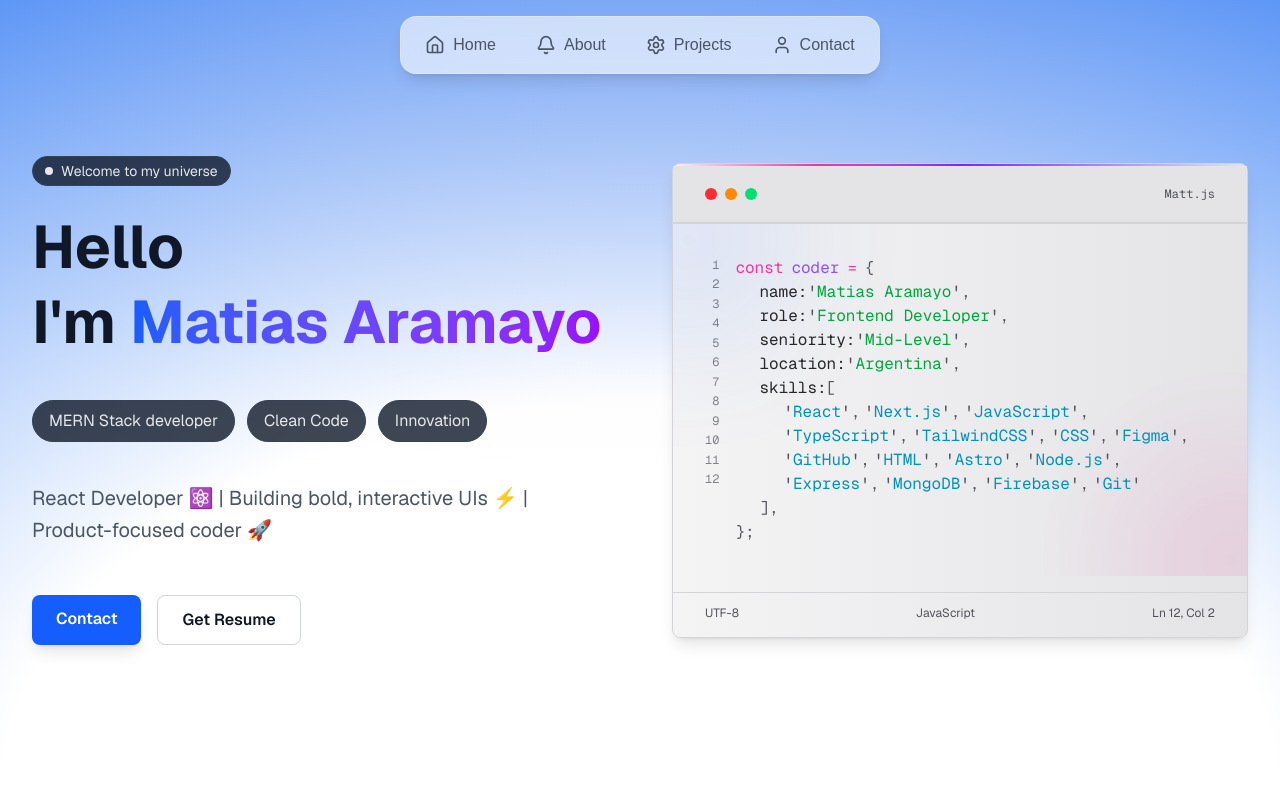
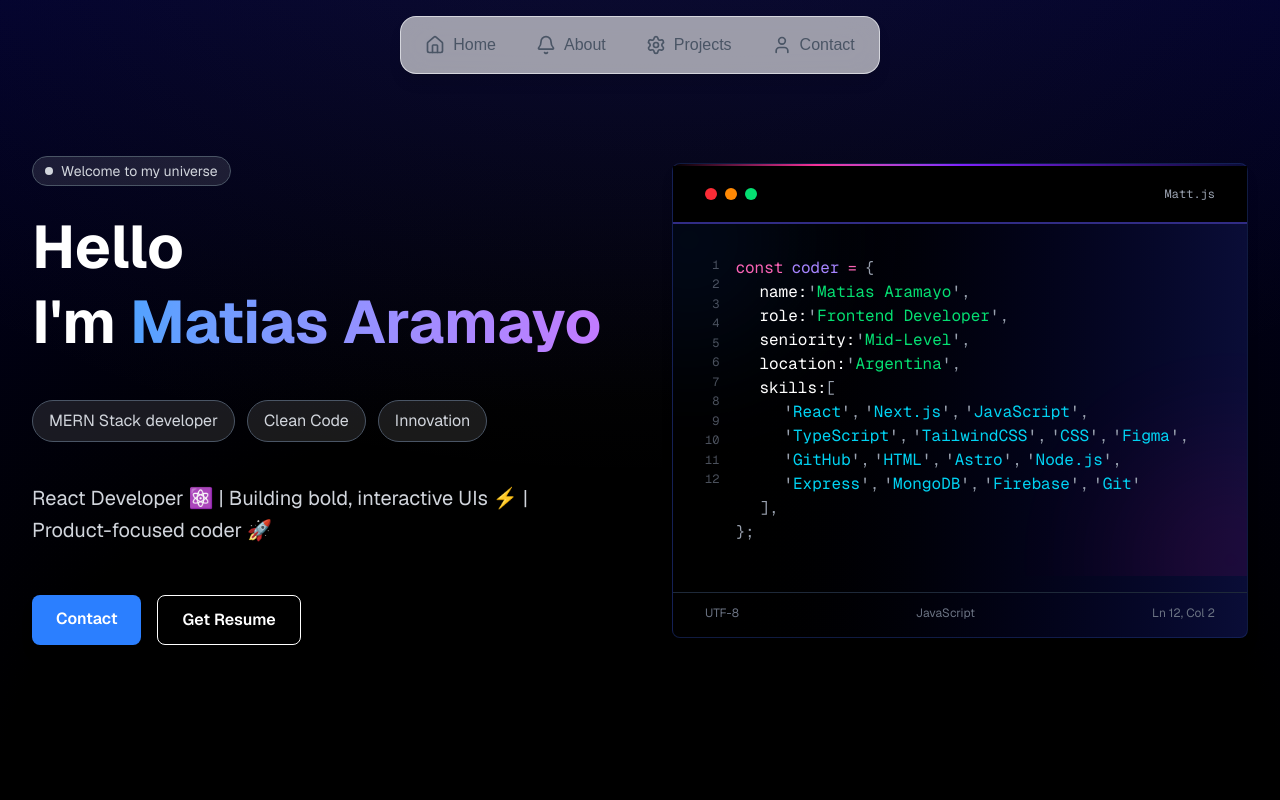
Before and after one commit to maramayo95/portfolio, a Next.js app: page / in a window 1280 px wide. Shown: the top 800 px of the page. Built offline with nearby package versions, Linux system fonts and the light colour scheme.

Commit message:
fix: Update gradient colors in AppearText and Navbar components for consistency

```diff
--- a/app/components/AppearText.tsx
+++ b/app/components/AppearText.tsx
@@ -10,31 +10,31 @@ export const AppearText = () => {
       className="text-xl md:text-2xl font-light leading-relaxed text-white mt-10"
     >
       Each project I’ve worked on tells a story of
-      <span className="bg-gradient-to-r from-blue-600 to-purple-600 dark:from-blue-400 dark:to-purple-400 bg-clip-text text-transparent">
+      <span className="bg-gradient-to-r from-blue-400 to-purple-400 bg-clip-text text-transparent">
         challenges faced
       </span>
       , solutions crafted, and{" "}
-      <span className="bg-gradient-to-r from-blue-600 to-purple-600 dark:from-blue-400 dark:to-purple-400 bg-clip-text text-transparent">
+      <span className="bg-gradient-to-r from-blue-400 to-purple-400 bg-clip-text text-transparent">
         lessons learned
       </span>
       . Whether leading{" "}
-      <span className="bg-gradient-to-r from-blue-600 to-purple-600 dark:from-blue-400 dark:to-purple-400 bg-clip-text text-transparent">
+      <span className="bg-gradient-to-r from-blue-400 to-purple-400 bg-clip-text text-transparent">
         frontend efforts
       </span>
       , diving deep into{" "}
-      <span className="bg-gradient-to-r from-blue-600 to-purple-600 dark:from-blue-400 dark:to-purple-400 bg-clip-text text-transparent">
+      <span className="bg-gradient-to-r from-blue-400 to-purple-400 bg-clip-text text-transparent">
         API integration
       </span>
       , or optimizing for{" "}
-      <span className="bg-gradient-to-r from-blue-600 to-purple-600 dark:from-blue-400 dark:to-purple-400 bg-clip-text text-transparent">
+      <span className="bg-gradient-to-r from-blue-400 to-purple-400 bg-clip-text text-transparent">
         performance
       </span>
       , I approach every task with{" "}
-      <span className="bg-gradient-to-r from-blue-600 to-purple-600 dark:from-blue-400 dark:to-purple-400 bg-clip-text text-transparent">
+      <span className="bg-gradient-to-r from-blue-400 to-purple-400 bg-clip-text text-transparent">
         focus
       </span>{" "}
       and{" "}
-      <span className="bg-gradient-to-r from-blue-600 to-purple-600 dark:from-blue-400 dark:to-purple-400 bg-clip-text text-transparent">
+      <span className="bg-gradient-to-r from-blue-400 to-purple-400 bg-clip-text text-transparent">
         curiosity
       </span>
       . Here are some highlights from my journey so far:
--- a/app/components/DownloadCv.tsx
+++ b/app/components/DownloadCv.tsx
@@ -12,7 +12,7 @@ export default function DownloadCV() {
   return (
     <button
       onClick={handleDownload}
-      className="px-6 py-3 cursor-pointer bg-transparent hover:bg-gray-100 dark:hover:bg-gray-800 border border-gray-300 dark:border-gray-600 text-gray-900 dark:text-white rounded-lg font-semibold transition-all duration-300 hover:scale-105 active:scale-95"
+      className="px-6 py-3 cursor-pointer bg-transparent hover:bg-gray-800 border b:border-gray-600 text-white rounded-lg font-semibold transition-all duration-300 hover:scale-105 active:scale-95"
     >
       Get Resume
     </button>
--- a/app/components/Hero.tsx
+++ b/app/components/Hero.tsx
@@ -1,23 +1,14 @@
 "use client";
 import React from "react";
-import Navbar from "./Navbar";
 import Link from "next/link";
 import DownloadCV from "./DownloadCv";
 
-// Self-contained SVG icon for the "Welcome" badge
 const DotIcon = () => (
-  <svg
-    width="8"
-    height="8"
-    viewBox="0 0 8 8"
-    fill="none"
-    xmlns="http://www.w3.org/2000/svg"
-  >
+  <svg width="8" height="8" viewBox="0 0 8 8" fill="none" xmlns="http://www.w3.org/2000/svg">
     <circle cx="4" cy="4" r="4" fill="currentColor" />
   </svg>
 );
 
-// The data for the code snippet
 const coderData = {
   name: "Matias Aramayo",
   role: "Frontend Developer",
@@ -42,38 +33,29 @@ const coderData = {
   ],
 };
 
-// The styled code window component
 const CoderProfileCard = () => {
   return (
-    // Main container with gradient, border, and shadow - theme-aware
-    <div className="w-full mx-auto bg-gradient-to-r from-zinc-100 to-zinc-200 dark:from-[#000000] dark:to-[#0a0d37] border-zinc-300 dark:border-[#1b2c68a0] relative rounded-lg border shadow-lg">
-      {/* Top gradient border element */}
+    <div className="w-full mx-auto bg-gradient-to-r from-[#000000] to-[#0a0d37] border-[#1b2c68a0] relative rounded-lg border shadow-lg">
       <div className="flex flex-row">
         <div className="h-[2px] w-full bg-gradient-to-r from-transparent via-pink-500 to-violet-600"></div>
         <div className="h-[2px] w-full bg-gradient-to-r from-violet-600 to-transparent"></div>
       </div>
 
-      {/* Window Header */}
-      <div className="px-4 lg:px-8 py-5 flex justify-between items-center bg-zinc-200 dark:bg-[#000000]">
+      <div className="px-4 lg:px-8 py-5 flex justify-between items-center bg-[#000000]">
         <div className="flex flex-row space-x-2">
           <div className="h-3 w-3 rounded-full bg-red-500"></div>
           <div className="h-3 w-3 rounded-full bg-orange-400"></div>
           <div className="h-3 w-3 rounded-full bg-green-400"></div>
         </div>
-        <div className="text-xs text-zinc-600 dark:text-gray-400 font-mono">
-          Matt.js
-        </div>
+        <div className="text-xs text-gray-400 font-mono">Matt.js</div>
       </div>
 
-      {/* Code Content Area */}
-      <div className="overflow-hidden border-t-[2px] border-zinc-300 dark:border-indigo-900 px-4 lg:px-8 py-4 lg:py-8 relative">
-        {/* Background blur effects */}
+      <div className="overflow-hidden border-t-[2px] border-indigo-900 px-4 lg:px-8 py-4 lg:py-8 relative">
         <div className="absolute -top-24 -left-24 w-56 h-56 bg-blue-600 rounded-full opacity-10 filter blur-3xl"></div>
         <div className="absolute -bottom-24 -right-24 w-56 h-56 bg-pink-600 rounded-full opacity-10 filter blur-3xl"></div>
 
         <div className="relative flex">
-          {/* Line Numbers */}
-          <div className="hidden md:flex flex-col items-end pr-4 text-zinc-600 dark:text-gray-500 font-mono text-xs">
+          <div className="hidden md:flex flex-col items-end pr-4 text-gray-500 font-mono text-xs">
             {Array.from({ length: 12 }, (_, i) => (
               <div key={i} className="leading-relaxed select-none opacity-70">
                 {i + 1}
@@ -81,84 +63,62 @@ const CoderProfileCard = () => {
             ))}
           </div>
 
-          {/* Code Snippet with theme-aware colors */}
           <code className="font-mono text-xs md:text-sm lg:text-base w-full">
             <div>
-              <span className="mr-2 text-pink-500 dark:text-pink-400">
-                const
-              </span>
-              <span className="mr-2 text-violet-500 dark:text-violet-400">
-                coder
-              </span>
-              <span className="mr-2 text-pink-500 dark:text-pink-400">=</span>
-              <span className="text-zinc-600 dark:text-gray-400">{"{"}</span>
+              <span className="mr-2 text-pink-400">const</span>
+              <span className="mr-2 text-violet-400">coder</span>
+              <span className="mr-2 text-pink-400">=</span>
+              <span className="text-gray-400">{"{"}</span>
             </div>
             <div className="pl-6">
-              <span className="text-zinc-800 dark:text-white">name:</span>
-              <span className="text-zinc-600 dark:text-gray-400">&#39;</span>
-              <span className="text-green-600 dark:text-green-400">
-                {coderData.name}
-              </span>
-              <span className="text-zinc-600 dark:text-gray-400">&#39;,</span>
+              <span className="text-white">name:</span>
+              <span className="text-gray-400">&#39;</span>
+              <span className="text-green-400">{coderData.name}</span>
+              <span className="text-gray-400">&#39;,</span>
             </div>
             <div className="pl-6">
-              <span className="text-zinc-800 dark:text-white">role:</span>
-              <span className="text-zinc-600 dark:text-gray-400">&#39;</span>
-              <span className="text-green-600 dark:text-green-400">
-                {coderData.role}
-              </span>
-              <span className="text-zinc-600 dark:text-gray-400">&#39;,</span>
+              <span className="text-white">role:</span>
+              <span className="text-gray-400">&#39;</span>
+              <span className="text-green-400">{coderData.role}</span>
+              <span className="text-gray-400">&#39;,</span>
             </div>
             <div className="pl-6">
-              <span className="text-zinc-800 dark:text-white">seniority:</span>
-              <span className="text-zinc-600 dark:text-gray-400">&#39;</span>
-              <span className="text-green-600 dark:text-green-400">
-                {coderData.seniority}
-              </span>
-              <span className="text-zinc-600 dark:text-gray-400">&#39;,</span>
+              <span className="text-white">seniority:</span>
+              <span className="text-gray-400">&#39;</span>
+              <span className="text-green-400">{coderData.seniority}</span>
+              <span className="text-gray-400">&#39;,</span>
             </div>
             <div className="pl-6">
-              <span className="text-zinc-800 dark:text-white">location:</span>
-              <span className="text-zinc-600 dark:text-gray-400">&#39;</span>
-              <span className="text-green-600 dark:text-green-400">
-                {coderData.location}
-              </span>
-              <span className="text-zinc-600 dark:text-gray-400">&#39;,</span>
+              <span className="text-white">location:</span>
+              <span className="text-gray-400">&#39;</span>
+              <span className="text-green-400">{coderData.location}</span>
+              <span className="text-gray-400">&#39;,</span>
             </div>
             <div className="pl-6">
-              <span className="text-zinc-800 dark:text-white">skills:</span>
-              <span className="text-zinc-600 dark:text-gray-400">{"["}</span>
+              <span className="text-white">skills:</span>
+              <span className="text-gray-400">{"["}</span>
               <div className="pl-6 flex flex-wrap">
                 {coderData.skills.map((skill, index) => (
                   <span key={skill} className="mr-1">
-                    <span className="text-zinc-600 dark:text-gray-400">
-                      &#39;
-                    </span>
-                    <span className="text-cyan-600 dark:text-cyan-400">
-                      {skill}
-                    </span>
-                    <span className="text-zinc-600 dark:text-gray-400">
-                      &#39;
-                    </span>
+                    <span className="text-gray-400">&#39;</span>
+                    <span className="text-cyan-400">{skill}</span>
+                    <span className="text-gray-400">&#39;</span>
                     {index < coderData.skills.length - 1 && (
-                      <span className="text-zinc-600 dark:text-gray-400">
-                        ,{" "}
-                      </span>
+                      <span className="text-gray-400">,{" "}</span>
                     )}
                   </span>
                 ))}
               </div>
-              <span className="text-zinc-600 dark:text-gray-400">{"],"}</span>
+              <span className="text-gray-400">{"],"}</span>
             </div>
             <div>
-              <span className="text-zinc-600 dark:text-gray-400">{"};"}</span>
+              <span className="text-gray-400">{"};"}</span>
             </div>
           </code>
         </div>
       </div>
 
-      {/* Window Footer */}
-      <div className="px-4 lg:px-8 pb-4 mt-4 border-t border-zinc-300 dark:border-gray-800 pt-3 text-xs text-zinc-600 dark:text-gray-500 flex justify-between items-center">
+      <div className="px-4 lg:px-8 pb-4 mt-4 border-t border-gray-800 pt-3 text-xs text-gray-500 flex justify-between items-center">
         <span>UTF-8</span>
         <span>JavaScript</span>
         <span>Ln 12, Col 2</span>
@@ -167,79 +127,62 @@ const CoderProfileCard = () => {
   );
 };
 
-// Main component
 const Hero = () => {
   return (
     <div className="min-h-screen w-full relative flex items-center justify-center font-sans p-4 sm:p-6 lg:p-8">
-      {/* Light mode Azure Depths */}
-
       <div
-        className="absolute inset-0 z-0 dark:hidden"
-        style={{
-          background:
-            "radial-gradient(125% 125% at 50% 100%, #ffffff 40%, #3b82f6 100%)",
-        }}
-      />
-
-      {/* Dark mode Azure Depths */}
-      <div
-        className="absolute inset-0 z-0 hidden dark:block"
+        className="absolute inset-0 z-0"
         style={{
           background:
             "radial-gradient(125% 125% at 50% 100%, #000000 40%, #010133 100%)",
         }}
       />
 
-      {/* Main Content Container */}
       <div className="container mx-auto max-w-7xl relative z-10">
         <div className="grid grid-cols-1 lg:grid-cols-2 gap-8 sm:gap-12 xl:gap-16 items-center">
-          {/* Left Column: Text Content */}
           <div className="flex flex-col gap-4 sm:gap-6 items-start text-left order-2 lg:order-1 animate-fade-in-up">
-            <div className="inline-flex items-center gap-2 px-3 py-1 bg-gray-900/80 dark:bg-white/10 border border-gray-700 dark:border-gray-600 rounded-full text-xs sm:text-sm text-gray-200 dark:text-gray-300 backdrop-blur-sm hover:bg-gray-800 dark:hover:bg-white/20 transition-all duration-300">
+            <div className="inline-flex items-center gap-2 px-3 py-1 bg-white/10 border border-gray-600 rounded-full text-xs sm:text-sm text-gray-300 backdrop-blur-sm hover:bg-white/20 transition-all duration-300">
               <DotIcon />
               Welcome to my universe
             </div>
 
             <div className="relative">
-              <h1 className="text-3xl sm:text-4xl md:text-5xl lg:text-5xl xl:text-6xl font-bold leading-tight text-gray-900 dark:text-white">
+              <h1 className="text-3xl sm:text-4xl md:text-5xl lg:text-5xl xl:text-6xl font-bold leading-tight text-white">
                 Hello <br />
                 I&apos;m{" "}
-                <span className="bg-gradient-to-r from-blue-600 to-purple-600 dark:from-blue-400 dark:to-purple-400 bg-clip-text text-transparent">
+                <span className="bg-gradient-to-r from-blue-400 to-purple-400 bg-clip-text text-transparent">
                   Matias Aramayo
                 </span>
               </h1>
             </div>
 
             <div className="flex flex-wrap gap-2 sm:gap-3 my-2 sm:my-4">
-              <span className="px-3 sm:px-4 py-1 sm:py-2 bg-gray-900/80 dark:bg-white/10 border border-gray-700 dark:border-gray-600 rounded-full text-gray-200 dark:text-gray-300 text-sm sm:text-base backdrop-blur-sm hover:bg-gray-800 dark:hover:bg-white/20 transition-all duration-300 cursor-default">
+              <span className="px-3 sm:px-4 py-1 sm:py-2 bg-white/10 border border-gray-600 rounded-full text-gray-300 text-sm sm:text-base backdrop-blur-sm hover:bg-white/20 transition-all duration-300 cursor-default">
                 MERN Stack developer
               </span>
-              <span className="px-3 sm:px-4 py-1 sm:py-2 bg-gray-900/80 dark:bg-white/10 border border-gray-700 dark:border-gray-600 rounded-full text-gray-200 dark:text-gray-300 text-sm sm:text-base backdrop-blur-sm hover:bg-gray-800 dark:hover:bg-white/20 transition-all duration-300 cursor-default">
+              <span className="px-3 sm:px-4 py-1 sm:py-2 bg-white/10 border border-gray-600 rounded-full text-gray-300 text-sm sm:text-base backdrop-blur-sm hover:bg-white/20 transition-all duration-300 cursor-default">
                 Clean Code
               </span>
-              <span className="px-3 sm:px-4 py-1 sm:py-2 bg-gray-900/80 dark:bg-white/10 border border-gray-700 dark:border-gray-600 rounded-full text-gray-200 dark:text-gray-300 text-sm sm:text-base backdrop-blur-sm hover:bg-gray-800 dark:hover:bg-white/20 transition-all duration-300 cursor-default">
+              <span className="px-3 sm:px-4 py-1 sm:py-2 bg-white/10 border border-gray-600 rounded-full text-gray-300 text-sm sm:text-base backdrop-blur-sm hover:bg-white/20 transition-all duration-300 cursor-default">
                 Innovation
               </span>
             </div>
 
-            <p className="text-gray-600 dark:text-gray-300 text-base sm:text-lg lg:text-xl max-w-lg leading-relaxed">
-              React Developer ⚛️ | Building bold, interactive UIs ⚡ |
-              Product-focused coder 🚀
+            <p className="text-gray-300 text-base sm:text-lg lg:text-xl max-w-lg leading-relaxed">
+              React Developer ⚛️ | Building bold, interactive UIs ⚡ | Product-focused coder 🚀
             </p>
 
             <div className="flex flex-col sm:flex-row gap-3 sm:gap-4 mt-4 sm:mt-6 w-full sm:w-auto">
               <Link
                 href="/#contact"
-                className=" text-center px-6 py-3 bg-blue-600 dark:bg-blue-500 text-white hover:bg-blue-700 dark:hover:bg-blue-600 rounded-lg font-semibold transition-all duration-300 shadow-lg hover:shadow-xl hover:scale-105 active:scale-95"
+                className="text-center px-6 py-3 bg-blue-500 text-white hover:bg-blue-600 rounded-lg font-semibold transition-all duration-300 shadow-lg hover:shadow-xl hover:scale-105 active:scale-95"
               >
                 Contact
               </Link>
-
               <DownloadCV />
             </div>
           </div>
 
-          {/* Right Column: Code Editor */}
           <div className="order-1 lg:order-2 animate-fade-in-up">
             <CoderProfileCard />
           </div>
@@ -251,7 +194,6 @@ const Hero = () => {
 
 export default Hero;
 
-// Add custom CSS for animations
 const styles = `
   @keyframes fade-in-up {
     from {
@@ -273,7 +215,6 @@ const styles = `
   }
 `;
 
-// Inject styles
 if (typeof document !== "undefined") {
   const styleSheet = document.createElement("style");
   styleSheet.textContent = styles;
--- a/app/components/Navbar.tsx
+++ b/app/components/Navbar.tsx
@@ -24,7 +24,7 @@ const menuItems: MenuItem[] = [
     href: "#",
     gradient:
       "radial-gradient(circle, rgba(59,130,246,0.15) 0%, rgba(37,99,235,0.06) 50%, rgba(29,78,216,0) 100%)",
-    iconColor: "group-hover:text-blue-500 dark:group-hover:text-blue-400",
+    iconColor: "group-hover:text-blue-400",
   },
   {
     icon: <Bell className="h-5 w-5" />,
```
